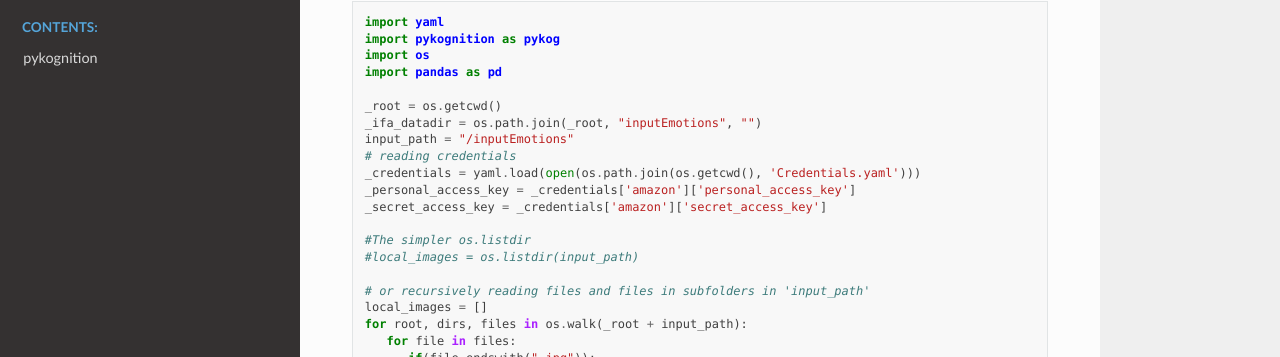
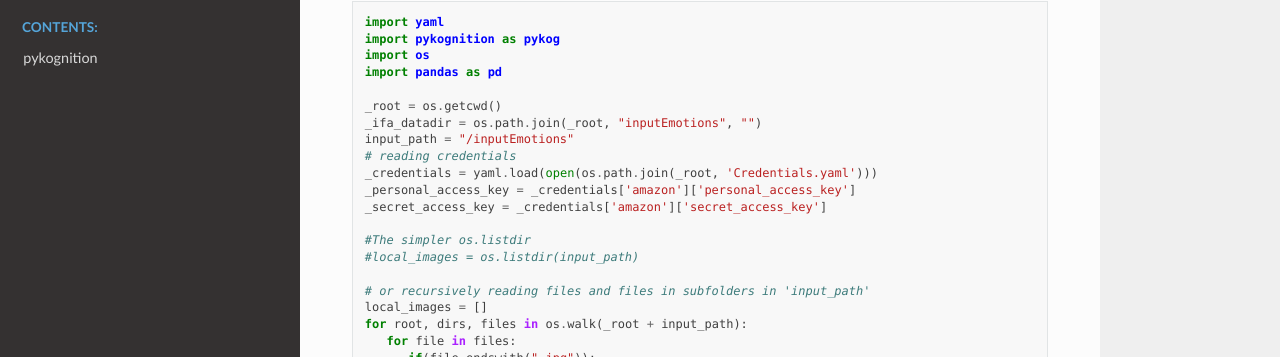
Before and after one commit to schmokel/pykognition, a Sphinx documentation site: the page built from docs/source/index.rst, in a window 1280 px wide and 900 px high, scrolled down 301 px. Shown: the part 94-451 px from the top of the window. Built offline with Sphinx 7.4.7 and the Read the Docs theme 2.0.0, drawn with Linux system fonts in a browser that asks for light colours.

Commit message:
docstrings

```diff
--- a/docs/source/index.rst
+++ b/docs/source/index.rst
@@ -25,7 +25,7 @@ Example usage:
    _ifa_datadir = os.path.join(_root, "inputEmotions", "")
    input_path = "/inputEmotions"
    # reading credentials
-   _credentials = yaml.load(open(os.path.join(os.getcwd(), 'Credentials.yaml')))
+   _credentials = yaml.load(open(os.path.join(_root, 'Credentials.yaml')))
    _personal_access_key = _credentials['amazon']['personal_access_key']
    _secret_access_key = _credentials['amazon']['secret_access_key']
 
```
